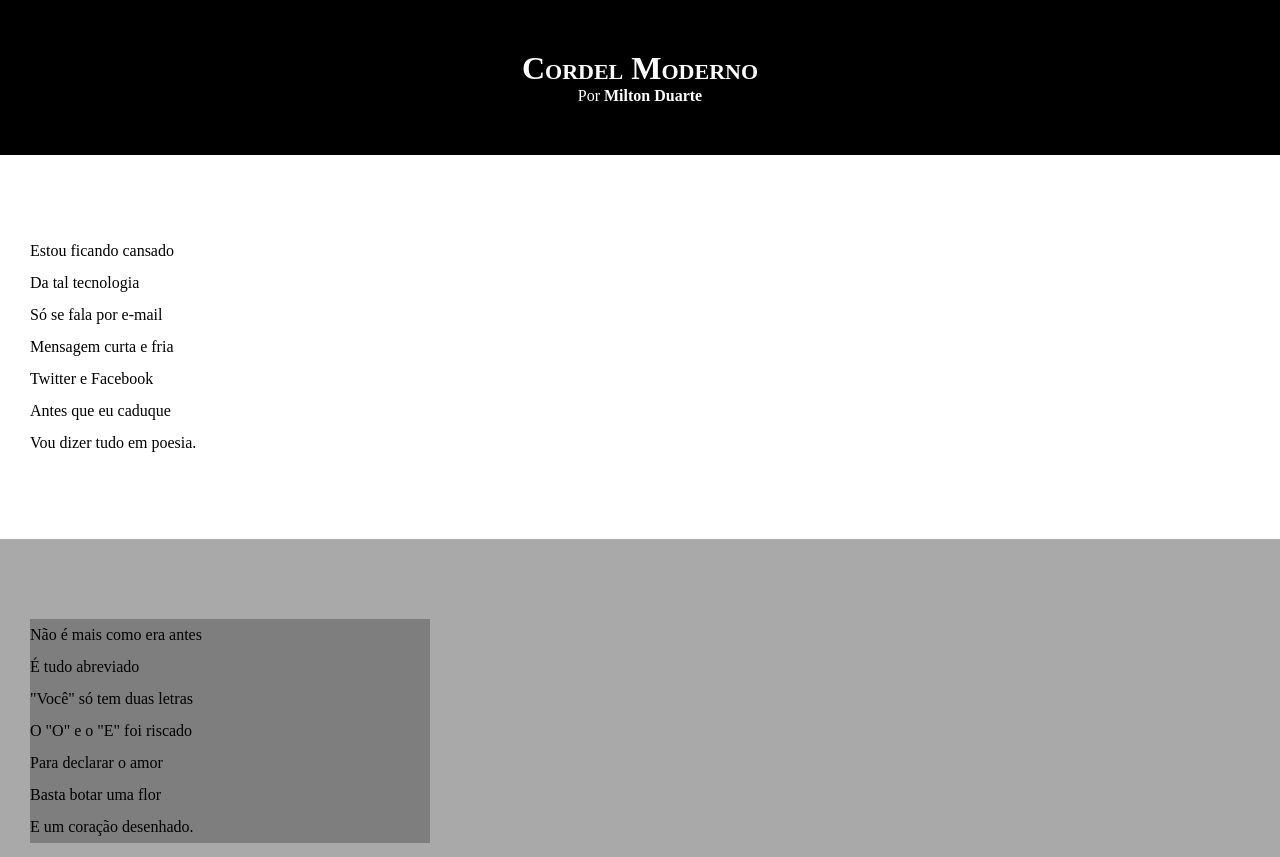
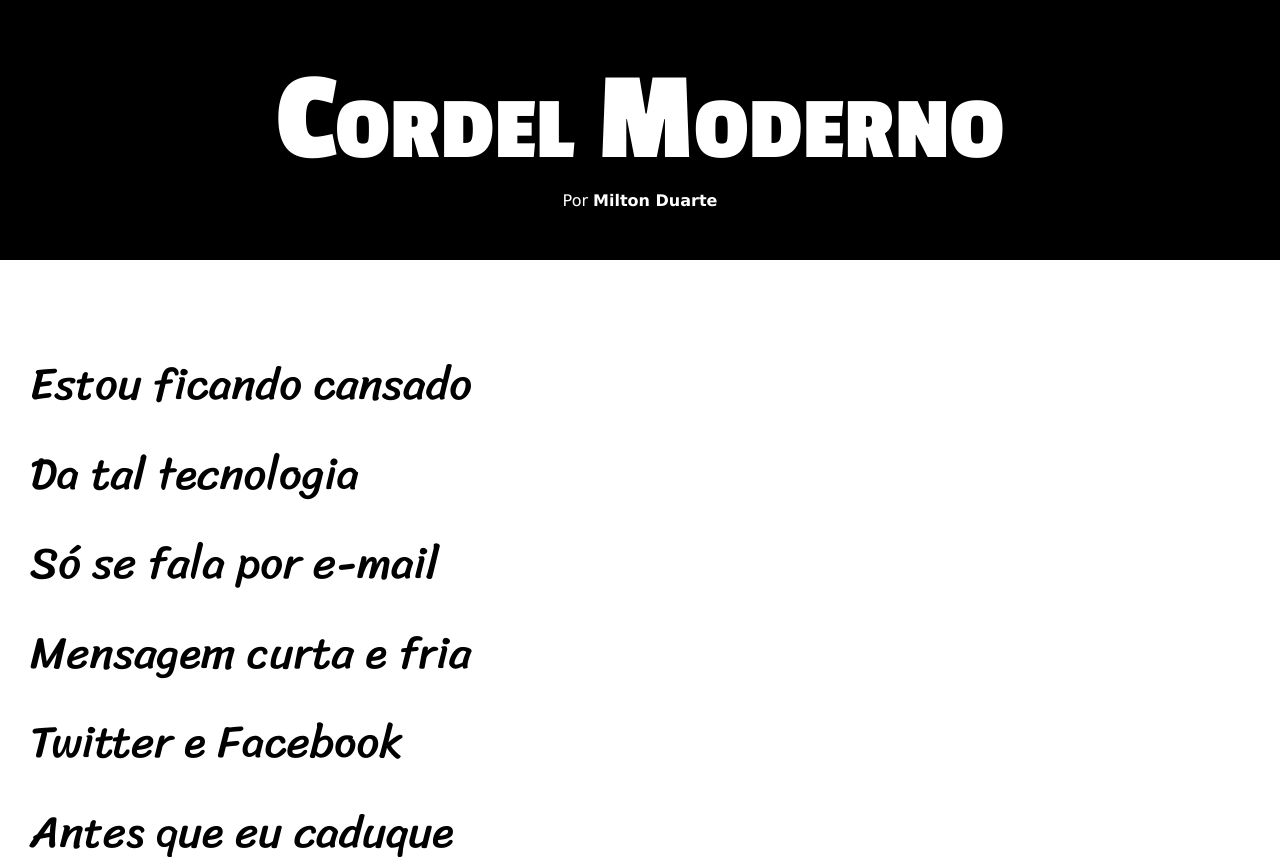
Before and after one commit to leopac26/desafios, a plain HTML site: page index.html in a window 1280 px wide. Shown: the top 857 px of the page. Drawn offline with Linux system fonts and the light colour scheme.

Commit message:
atualizei tudo

```diff
--- a/estilo/style.css
+++ b/estilo/style.css
@@ -1,21 +1,35 @@
 @charset "utf-8";
+
+@import url('https://fonts.googleapis.com/css2?family=Passion+One:wght@400;700;900&family=Sriracha&display=swap');
+
+@import url('https://fonts.googleapis.com/css2?family=Passion+One:wght@400;700;900&family=Sriracha&display=swap');
+
+:root{
+    --fonte1:Verdana, Geneva, Tahoma, sans-serif;
+    --fonte2:"Passion One", sans-serif;
+    --fonte3:"Sriracha", cursive;
+}
 
 *{
     margin: 0px;
-    padding: 0px; }
+    padding: 0px;
+font-size: 1em; }
 
     html, body{
         min-height: 100vh;
-        background-color: darkgray;}
+        background-color: darkgray;
+    font-family: var(--fonte1);}
 
 header{
     background-color: black;
     color: white;
     text-align: center;}
 
-    header h1{
+    header > h1{
      padding-top: 50px;
      font-variant: small-caps;
+     font-family: var(--fonte2);
+     font-size: 10vw ;
      /*text-transform:uppercase*/ }
 
      header > p{
@@ -39,13 +53,16 @@ header{
 
  section.imagem > p{
     background-color: rgba(0,0,0,0.253);
-    width: 400px;}
+    display: inline-block;
+padding: 5px;}
 
     section{
         padding-top:10vh;
         padding-bottom: 10vh;
         line-height: 2em;
-        padding-left:30px;}
+        padding-left:30px;
+    font-family: var(--fonte3);
+font-size: 3.5vw;}
 
         footer{
             background-color: black;
```
